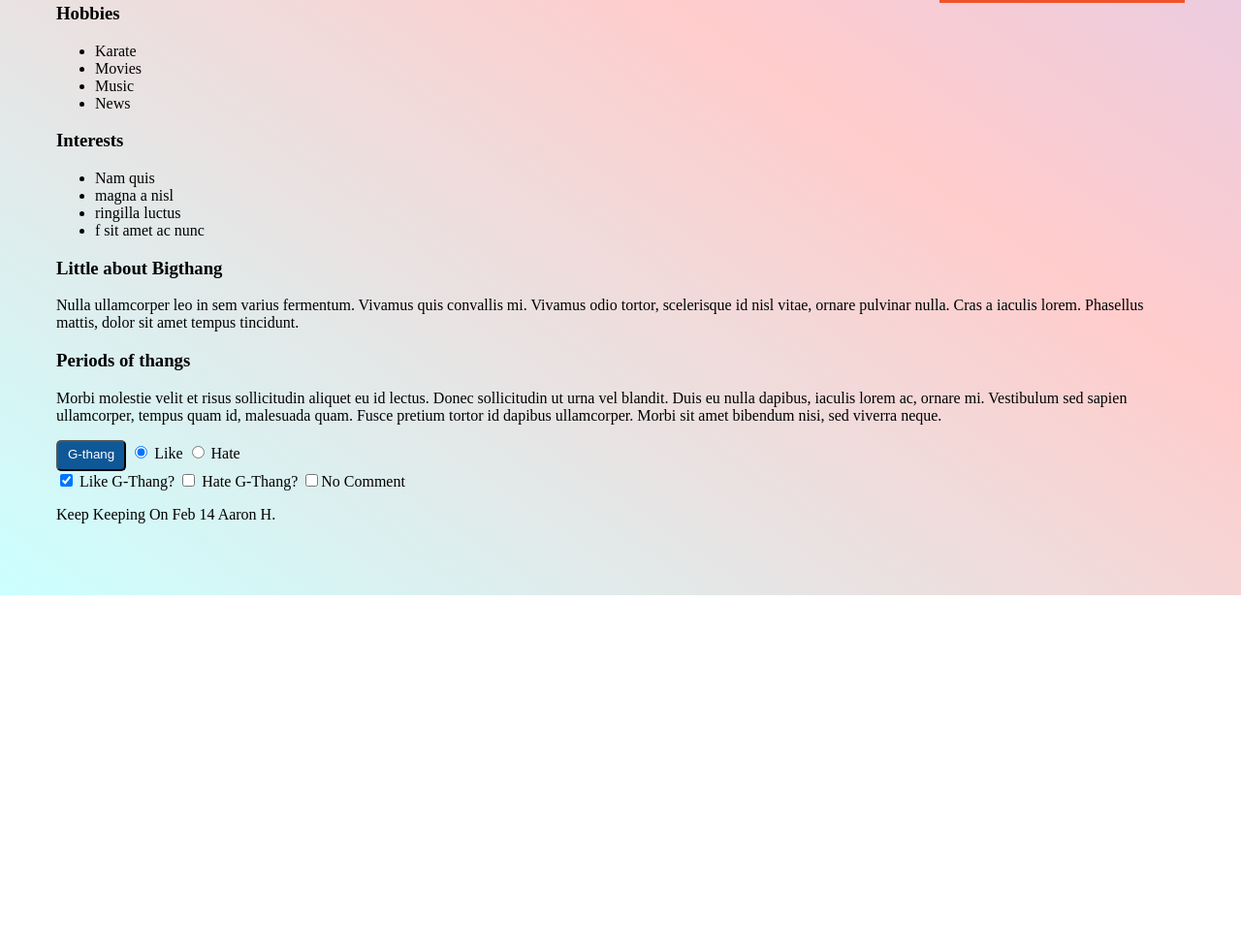
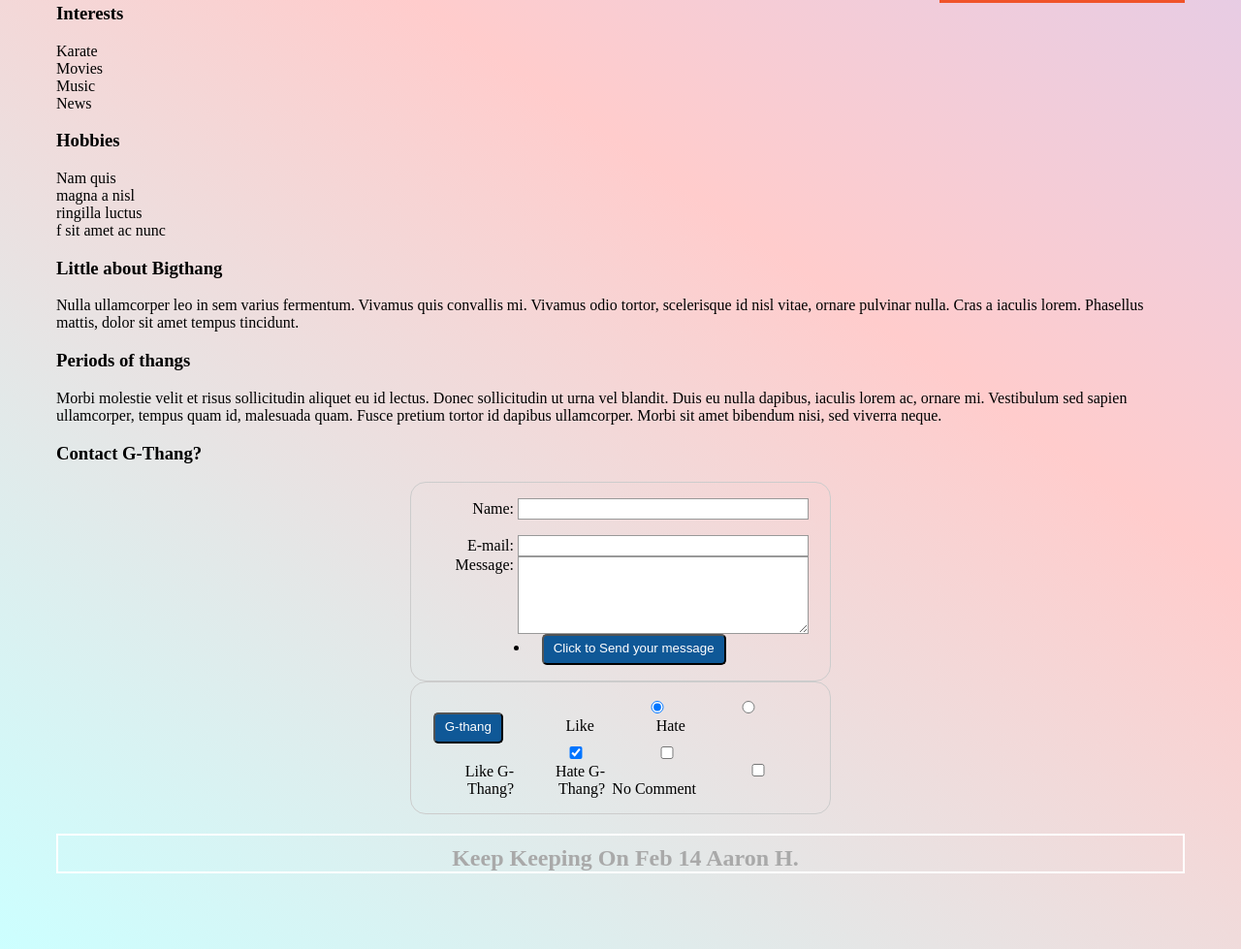
Before and after one commit to 56aint/My-Portfolio, a plain HTML site: page index.html in a window 1280 px wide. Shown: the part 686-1665 px from the top of the page at 97% size. Before the commit the page ends 1300 px from the top, so only its background shows below. Drawn offline with Linux system fonts and the light colour scheme.

Commit message:
editted html & style.css

```diff
--- a/index.html
+++ b/index.html
@@ -41,14 +41,14 @@
     </div>
 
     <div class="look">
-      <h3>Hobbies</h3>
+      <h3>Interests</h3>
       <ul>
         <li>Karate</li>
         <li>Movies</li>
         <li>Music</li>
         <li>News</li>
       </ul>
-      <h3>Interests</h3>
+      <h3>Hobbies</h3>
       <ul>
         <li>Nam quis</li>
        <li>magna a nisl</li>
@@ -70,8 +70,29 @@
       </article>
   </div>
   <div>
+    <h3>Contact G-Thang?</h3>
+    <form action="/my-handling-form-page" method="POST">
+      <ul>
+        <li>
+        <label for="name">Name:</label>
+        <input type="text" id="name" name="user_name">
+        </li>
+        <li>
+          <label for="mail">E-mail:</label>
+          <input type="email" id="mail" name="user_mail">
+        </li>
+        <label for="msg">Message:</label>
+        <textarea id="msg" name="user_message"></textarea>
+      </ul>
+      <li class="button">
+        <button type="submit">Click to Send your message</button>
+      </li>
+    </form>
+  </div>
+
+  <div>
     <form>
-      <button>G-thang</button>
+      <button type="button">G-thang</button>
       <label><input type="radio" name="like-hate" checked> Like</label>
       <label><input type="radio" name="like-hate"> Hate</label><br>
       <label><input type="checkbox" name="questionaire"checked> Like G-Thang?</label>
@@ -82,11 +103,11 @@
 
   </main>
   <footer>
-    <p>
+    <h2 style="text-align: center; border: 2px solid white; color: darkgray;">
       Keep Keeping On
       <time datetime="2020-02-14 02:00">Feb 14</time>
       Aaron H.
-    </p>
+    </h2>
   </footer>
 </body>
 </html>
--- a/style.css
+++ b/style.css
@@ -103,3 +103,69 @@ button:hover {
     background-color: red;
   }
 }
+
+form {
+  /* Center the form on the page */
+  margin: 0 auto;
+  width: 400px;
+  /* Form outline */
+  padding: 1em;
+  border: 1px solid #CCC;
+  border-radius: 1em;
+}
+
+ul {
+  list-style: none;
+  padding: 0;
+  margin: 0;
+}
+
+form li + li {
+  margin-top: 1em;
+}
+
+label {
+  /* Uniform size & alignment */
+  display: inline-block;
+  width: 90px;
+  text-align: right;
+}
+
+input,
+textarea {
+  /* To make sure that all text fields have the same font settings
+     By default, textareas have a monospace font */
+  font: 1em sans-serif;
+
+  /* Uniform text field size */
+  width: 300px;
+  box-sizing: border-box;
+
+  /* Match form field borders */
+  border: 1px solid #999;
+}
+
+input:focus,
+textarea:focus {
+  /* Additional highlight for focused elements */
+  border-color: #000;
+}
+
+textarea {
+  /* Align multiline text fields with their labels */
+  vertical-align: top;
+
+  /* Provide space to type some text */
+  height: 5em;
+}
+
+.button {
+  /* Align buttons with the text fields */
+  padding-left: 90px; /* same size as the label elements */
+}
+
+button {
+  /* This extra margin represent roughly the same space as the space
+     between the labels and their text fields */
+  margin-left: .5em;
+}
```
